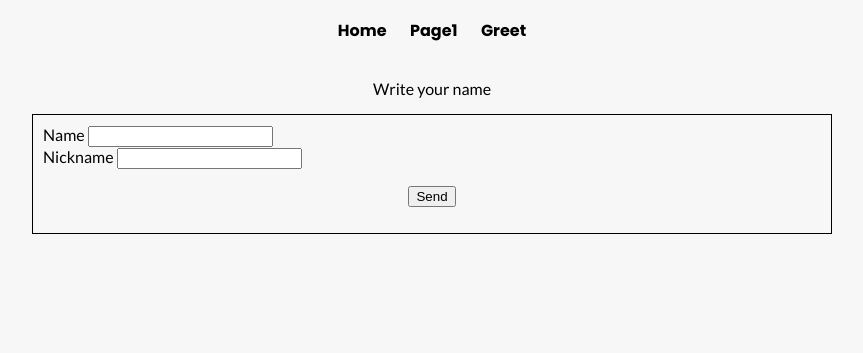
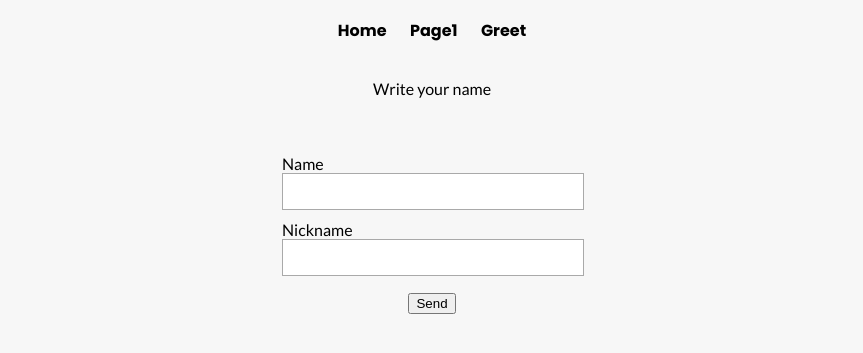
Before and after one commit to devlubos/flask-template, a Flask app: page /greet in a window 1280 px wide. Shown: the top 353 px of the page, without its empty margins (208-1071 px from the left). Run offline with Flask 3, Linux system fonts and the light colour scheme; some libraries are stand-ins or nearby versions.

Commit message:
improved css
Fixed center align, text is adjusted to left, box is centered.

```diff
--- a/app/static/css/form.css
+++ b/app/static/css/form.css
@@ -1,8 +1,24 @@
 .field-group {
     text-align: left;
+    margin-top: 10px;
+    margin-bottom: 0px;
+    margin-left: auto;
+    margin-right: auto;
+    width: 300px;
 }
 
 form {
+    padding-top: 30px;
+}
+
+
+.input-field {
+    width: 280px;
     padding: 10px;
-    border: 1px solid black;
+    border: 1px solid darkgray;
 }
+
+label {
+    display: block;
+    width: 100px;
+}
--- a/app/static/css/main.css
+++ b/app/static/css/main.css
@@ -3,7 +3,7 @@
 @import url('https://fonts.googleapis.com/css2?family=Lato&display=swap');
 
 body {
-    text-align: center;
+    /* text-align: center; */
     background-color: rgb(247, 247, 247);
     font-family: "Lato";
     font-style: normal;
@@ -12,13 +12,15 @@ body {
 
 .menu {
     padding: 10px;
-
+    max-width: 600px;
+    margin: 0 auto;
+    /* text-align: center; */
 }
 
 
 .content {
     padding: 10px;
-    max-width: 800px;
+    max-width: 600px;
     margin: 0 auto;
 }
 
@@ -50,3 +52,13 @@ a:hover, a:active {
     text-decoration: none;
     transition: 0.3s;
 }
+
+.align-center {
+    text-align: center;
+}
+
+img.align-center {
+    display: block;
+    margin-left: auto;
+    margin-right: auto;
+}
--- a/app/templates/_formhelpers.html
+++ b/app/templates/_formhelpers.html
@@ -1,6 +1,6 @@
 {% macro render_field(field) %}
 <div class="field-group"  >
-{{ field.label }}
+  {{ field.label }}
   {{ field(**kwargs)|safe }}
   {% if field.errors %}
     <ul class=errors>
--- a/app/templates/base.html
+++ b/app/templates/base.html
@@ -7,7 +7,7 @@
         <title>{% block title %}{% endblock %}</title>
     </head>
     <body>
-        <div class="menu poppins-bold">
+        <div class="menu poppins-bold align-center">
             <a href="{{ url_for('main_app.index') }}">Home</a>
             <a href="{{ url_for('main_app.page1') }}">Page1</a>
             <a href="{{ url_for('greet.greet') }}">Greet</a>
@@ -15,7 +15,7 @@
 
         <div class = "content">
         {% for message in get_flashed_messages()%}
-            <p> {{message}} </p>
+            <p class="align-center"> {{message}} </p>
         {% endfor %}
 
         {% block content %}
--- a/app/templates/greet.html
+++ b/app/templates/greet.html
@@ -5,11 +5,10 @@
 {% block content %}
 
 {% from "_formhelpers.html" import render_field %}
-<form method="post" action="/greet">
-        {{ render_field(form.user_name) }}
-        {{ render_field(form.nick_name) }}
+<form method="post" action="/greet" class="align-center">
+        {{ render_field(form.user_name, class='input-field') }}
+        {{ render_field(form.nick_name, class='input-field') }}
     <p>
         <input type="submit" value="Send">
 </form>
-
 {% endblock %}
```
Also changed, not shown: app/templates/index.html (+3 -10 lines).
